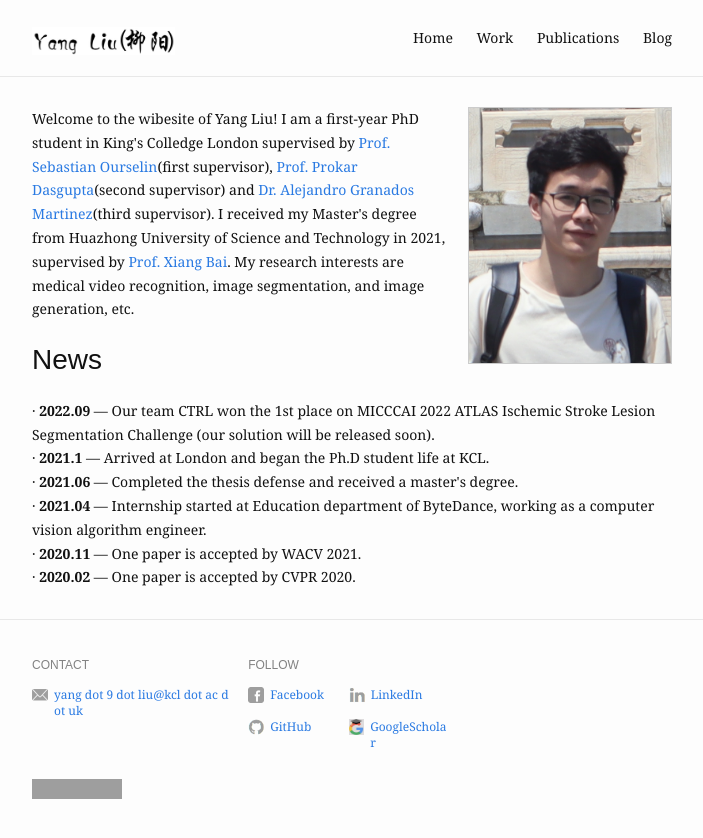
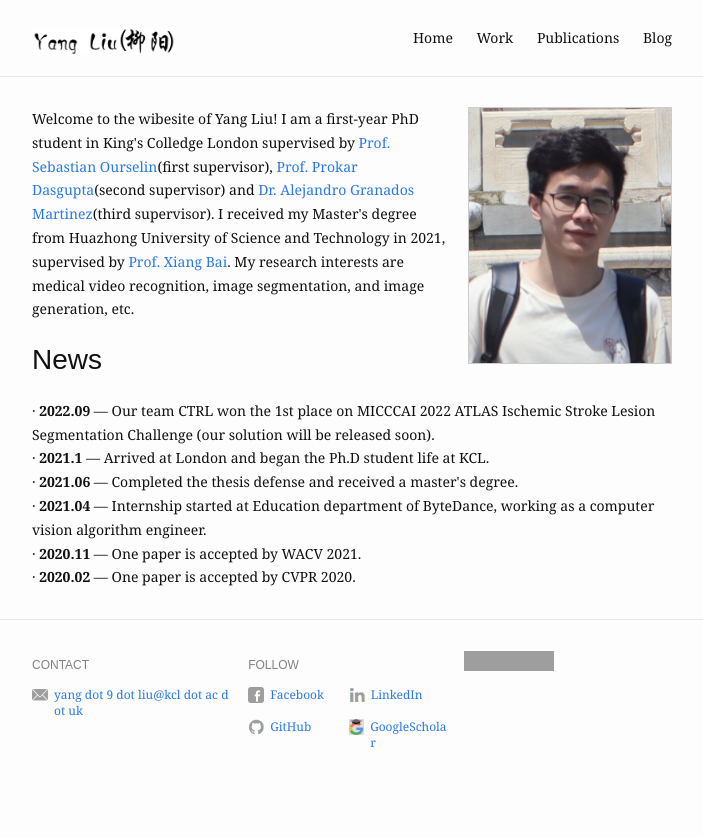
Before and after one commit to MRUIL/MRUIL.github.io, a Jekyll site: the page built from index.md, in a window 1280 px wide. Shown: the top 838 px of the page, without its empty margins (288-991 px from the left). Built offline with Jekyll 4.4.1, drawn with Linux system fonts in a browser that asks for light colours; grey boxes are pictures that could not be loaded.

Commit message:
Update footer.html

```diff
--- a/_includes/footer.html
+++ b/_includes/footer.html
@@ -50,9 +50,10 @@
           {% endfor %}
         </div>
       </div>
+      <div class="footer-col footer-col-3">
+        <a href="https://clustrmaps.com/site/1bqx8" title="Visit tracker"><img src="//www.clustrmaps.com/map_v2.png?d=-ZoGkrAdVgkUSteV4rtS-Q5eUYrdwhCMjbxfuq1Kvw0&cl=ffffff"></a>
+      </div>
     </div>
-    <a href="https://clustrmaps.com/site/1bqx8" title="Visit tracker"><img src="//www.clustrmaps.com/map_v2.png?d=-ZoGkrAdVgkUSteV4rtS-Q5eUYrdwhCMjbxfuq1Kvw0&cl=ffffff"></a>
-  </div>
 </footer>
 
 {% include wechat-widget.html %}
```
